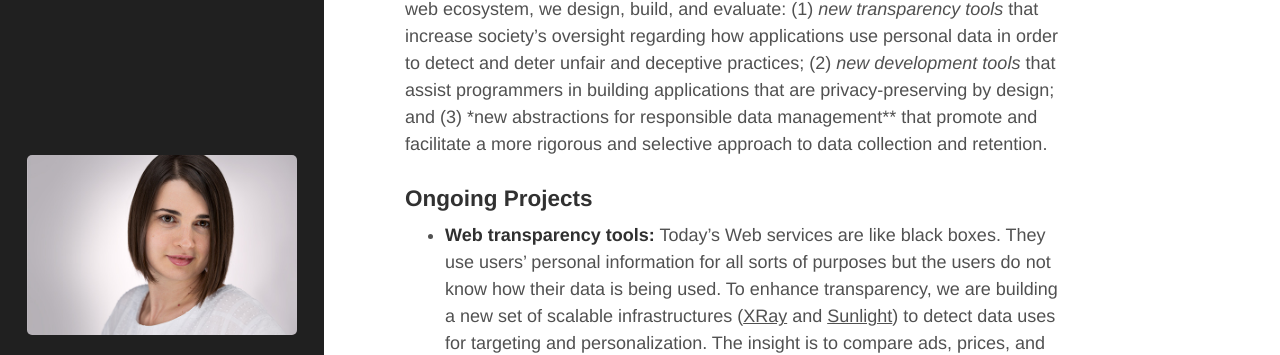
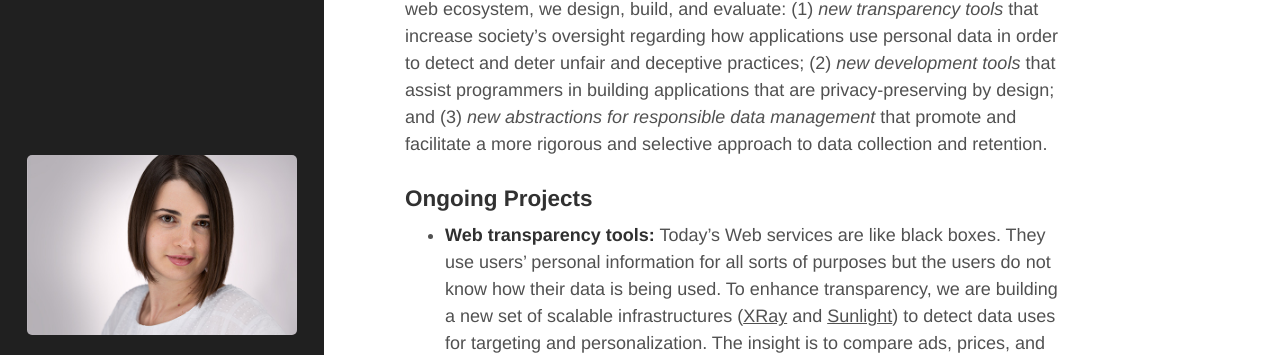
Before and after one commit to roxanageambasu/roxanageambasu.github.io, a Jekyll site: the page built from 01-research.md, in a window 1280 px wide and 900 px high, scrolled down 428 px. Shown: the part 207-562 px from the top of the window. Built offline with Jekyll 4.4.1, drawn with Linux system fonts in a browser that asks for light colours.

Commit message:
fiddling with theme

```diff
--- a/01-research.md
+++ b/01-research.md
@@ -20,7 +20,7 @@ To forge this new web ecosystem, we design, build, and evaluate:
 (1) *new transparency tools* that increase society's oversight regarding how applications use personal data in order to detect and deter
 unfair and deceptive practices;
 (2) *new development tools* that assist programmers in building applications that are privacy-preserving by design; and
-(3) *new abstractions for responsible data management** that promote and facilitate a more rigorous and selective approach to data collection
+(3) *new abstractions for responsible data management* that promote and facilitate a more rigorous and selective approach to data collection
 and retention.
 
 
```
